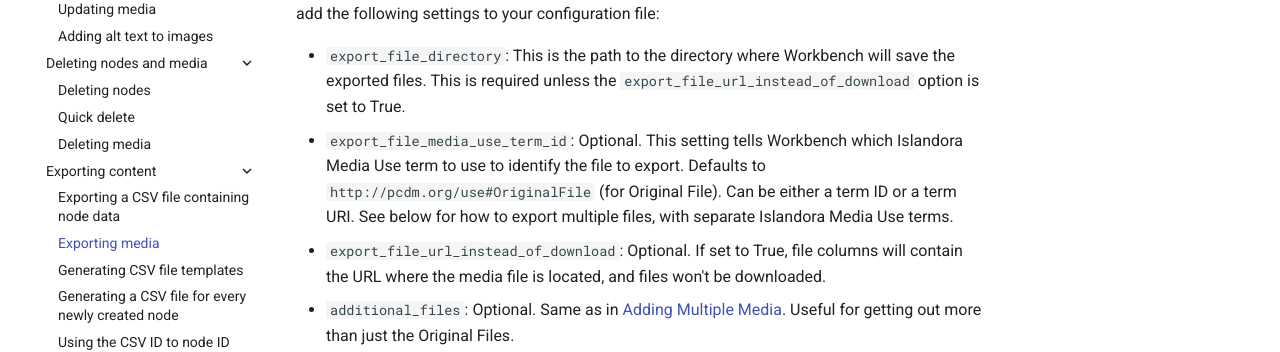
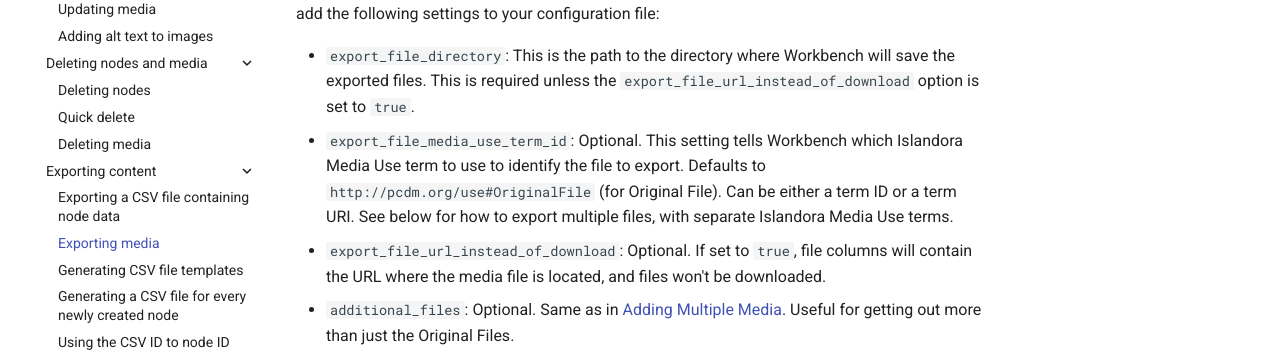
Before and after one commit to mjordan/islandora_workbench_docs, an MkDocs documentation site: the page built from docs/exporting_media.md, in a window 1280 px wide and 900 px high. Shown: the part 255-607 px from the top of the window. Built offline with MkDocs 1.6.1 and Material for MkDocs 9.7.7, drawn with Linux system fonts in a browser that asks for light colours; comment, search, counter and statistics services are not loaded.

Commit message:
Minor style fix.

```diff
--- a/docs/exporting_media.md
+++ b/docs/exporting_media.md
@@ -2,9 +2,9 @@
 
 In `export_csv` and `get_data_from_view` tasks, you can optionally export media files. To do this, add the following settings to your configuration file:
 
-* `export_file_directory`: This is the path to the directory where Workbench will save the exported files. This is required unless the `export_file_url_instead_of_download` option is set to True.
+* `export_file_directory`: This is the path to the directory where Workbench will save the exported files. This is required unless the `export_file_url_instead_of_download` option is set to `true`.
 * `export_file_media_use_term_id`: Optional. This setting tells Workbench which Islandora Media Use term to use to identify the file to export. Defaults to `http://pcdm.org/use#OriginalFile` (for Original File). Can be either a term ID or a term URI. See below for how to export multiple files, with separate Islandora Media Use terms.
-* `export_file_url_instead_of_download`: Optional. If set to True, file columns will contain the URL where the media file is located, and files won't be downloaded.
+* `export_file_url_instead_of_download`: Optional. If set to `true`, file columns will contain the URL where the media file is located, and files won't be downloaded.
 * `additional_files`: Optional. Same as in [Adding Multiple Media](adding_multiple_media.md). Useful for getting out more than just the Original Files.
 
 Note that files need to be accessible to the anonymous Drupal user to be exported.
```
